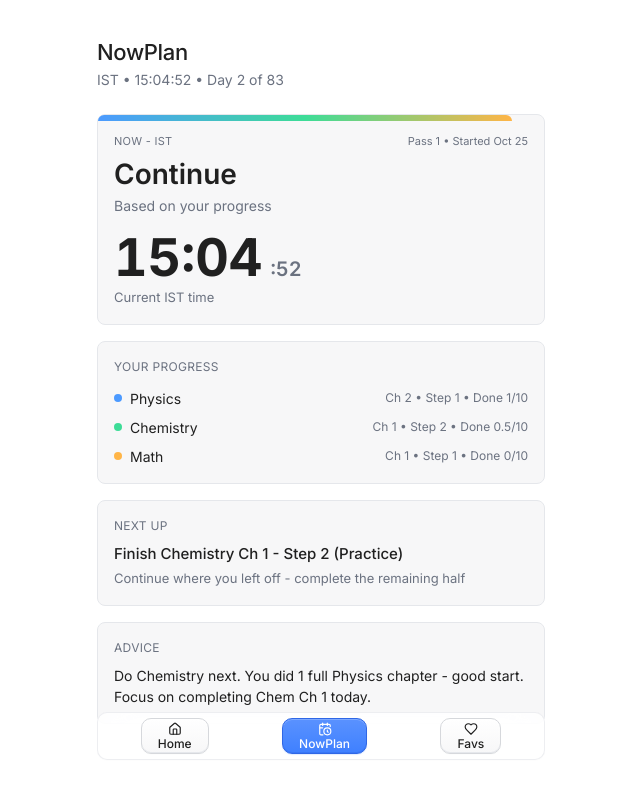
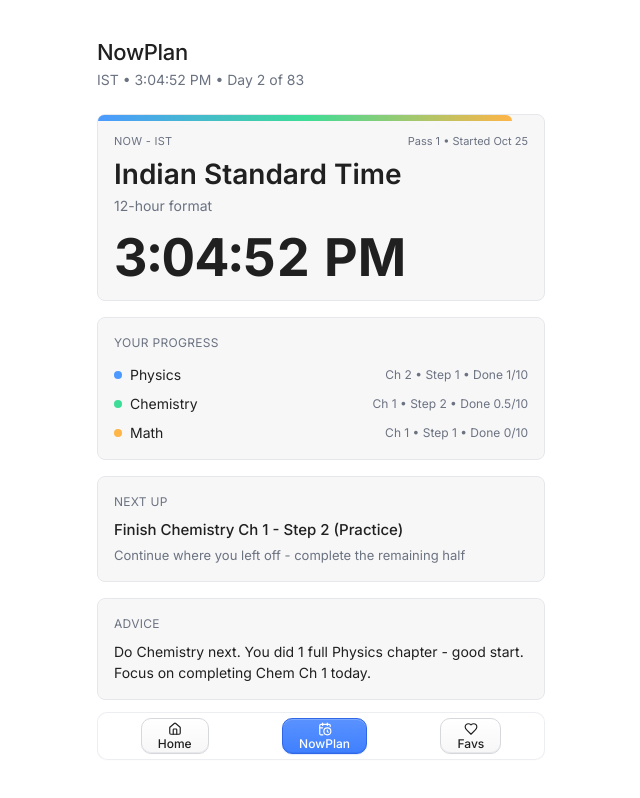
Before and after one commit to gurmeet-tech/savelinks, a Next.js app: page /nowplan in a window 1280 px wide. Shown: the top 798 px of the page, without its empty margins (319-959 px from the left). Built offline with nearby package versions, Linux system fonts and the light colour scheme.

Commit message:
Use 12h IST format

```diff
--- a/src/app/nowplan/page.tsx
+++ b/src/app/nowplan/page.tsx
@@ -18,6 +18,16 @@ function getDaysFrom(start: Date, now: Date) {
   return diff;
 }
 
+function formatIST12h(date: Date) {
+  let h = date.getHours();
+  const m = date.getMinutes().toString().padStart(2, "0");
+  const s = date.getSeconds().toString().padStart(2, "0");
+  const ampm = h >= 12 ? "PM" : "AM";
+  h = h % 12;
+  if (h === 0) h = 12;
+  return `${h}:${m}:${s} ${ampm}`;
+}
+
 export default function NowPlanPage() {
   const [time, setTime] = useState(getISTNow());
 
@@ -26,24 +36,19 @@ export default function NowPlanPage() {
     return () => clearInterval(id);
   }, []);
 
-  const hours = time.getHours().toString().padStart(2, "0");
-  const mins = time.getMinutes().toString().padStart(2, "0");
-  const secs = time.getSeconds().toString().padStart(2, "0");
-
   const start = new Date("2026-10-25T00:00:00+05:30");
   const days = Math.max(0, getDaysFrom(start, time));
   const dayNum = days + 1;
 
-  const physicsDone = 1; // completed 1st chapter
-  const chemDone = 0.5; // half of 2nd? say 1.5 chapters equivalent
-  const mathDone = 0;
+  const physicsDone = 1;
+  const chemDone = 0.5;
 
   const physChap = Math.floor(physicsDone) + 1;
   const chemChap = Math.floor(chemDone) + 1;
-  const mathChap = Math.floor(mathDone) + 1;
-
   const physStep = physicsDone % 1 === 0 ? 1 : 2;
   const chemStep = chemDone % 1 === 0 ? 1 : 2;
+
+  const t = formatIST12h(time);
 
   return (
     <div className="min-h-screen bg-white">
@@ -54,7 +59,7 @@ export default function NowPlanPage() {
               <TextMorph texts={["NowPlan", "Focus Now", "Plan Your Day"]} />
             </h1>
             <p className="mt-1 text-[13px] sm:text-[14px] text-muted">
-              IST • {hours}:{mins}:{secs} • Day {dayNum} of 83
+              IST • {t} • Day {dayNum} of 83
             </p>
           </div>
 
@@ -64,13 +69,9 @@ export default function NowPlanPage() {
               <span className="text-[11px] uppercase tracking-wide text-muted">NOW - IST</span>
               <span className="text-[11px] text-muted">Pass 1 • Started Oct 25</span>
             </div>
-            <h2 className="text-[28px] font-semibold leading-[1.2] text-on-surface">Continue</h2>
-            <p className="text-[14px] text-muted mt-1">Based on your progress</p>
-            <div className="mt-4 flex items-baseline gap-2">
-              <span className="text-[42px] sm:text-[52px] font-bold tabular-nums leading-none text-on-surface">{hours}:{mins}</span>
-              <span className="text-[20px] font-semibold tabular-nums text-muted">:{secs}</span>
-            </div>
-            <p className="text-[13px] text-muted mt-1">Current IST time</p>
+            <h2 className="text-[28px] font-semibold leading-[1.2] text-on-surface">Indian Standard Time</h2>
+            <p className="text-[14px] text-muted mt-1">12-hour format</p>
+            <div className="mt-4 text-[42px] sm:text-[52px] font-bold tabular-nums leading-none text-on-surface">{t}</div>
           </Card>
 
           <Card className="mb-4 bg-neutral border-border animate-fade-slide-up" style={{ animationDelay: "140ms" }}>
```
